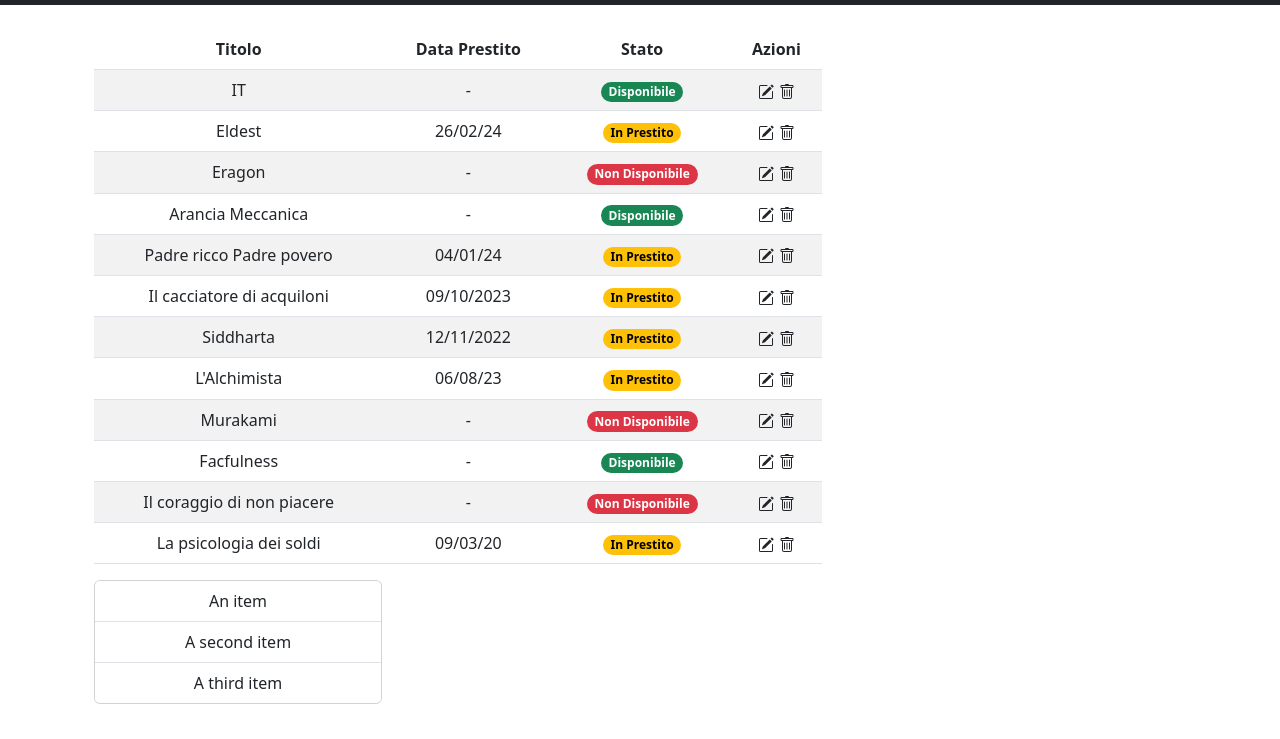
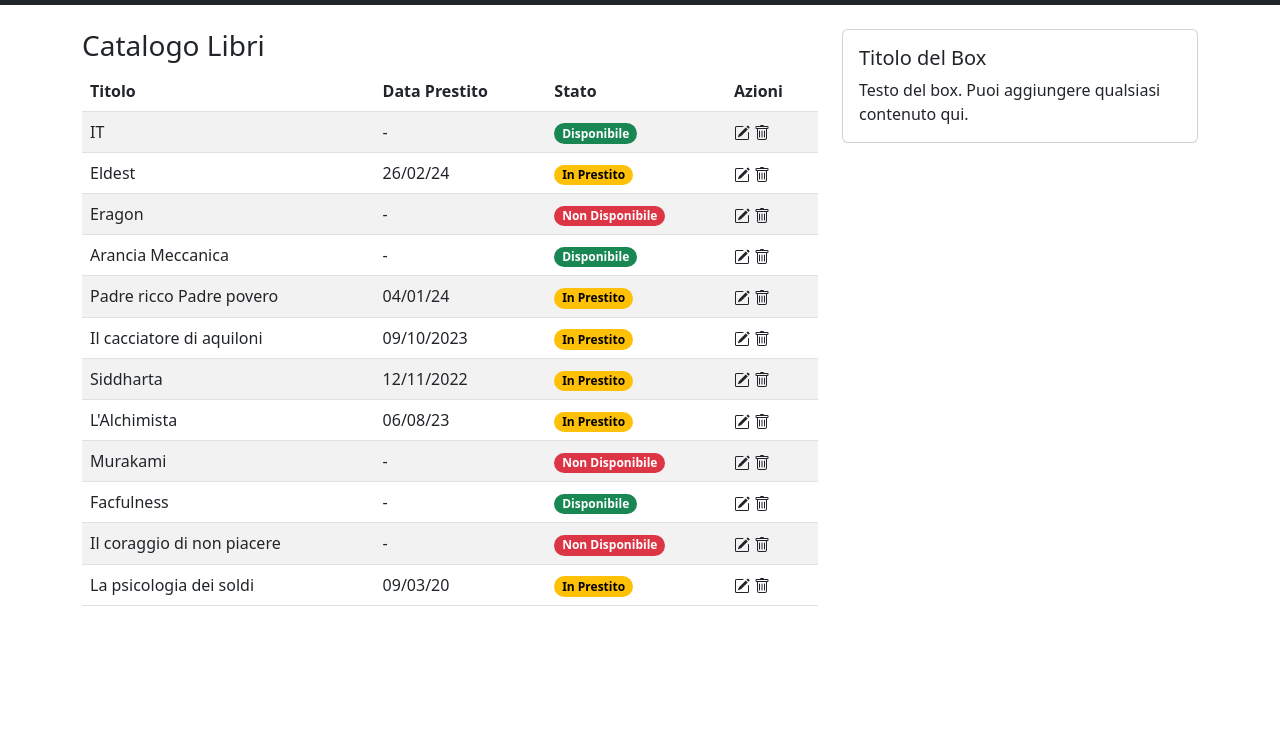
Before and after one commit to RFlow3r7/Bootstrap-Dashboard, a plain HTML site: page index.html in a window 1280 px wide. Shown: the part 61-800 px from the top of the page. Drawn offline with nearby package versions, Linux system fonts and the light colour scheme.

Commit message:
Aggiunto mt nella colonna destra

```diff
--- a/index.html
+++ b/index.html
@@ -46,10 +46,10 @@
     </nav>
 
 
-    <div class="container mt-4">
-        <div class="container text-center">
-            <div class="col-8">
-
+    <div class="container">
+        <div class="row">
+            <div class="col-md-8 mt-4">
+                <h3> Catalogo Libri </h3>
                 <table class="table table-striped">
                     <thead>
                         <tr>
@@ -172,7 +172,7 @@
                         </tr>
 
                         <tr>
-                            <td>Il cacciatore di acquiloni</th>
+                            <td>Il cacciatore di aquiloni</th>
                             <td>09/10/2023</td>
                             <td><span class="badge rounded-pill text-bg-warning">In Prestito</span></td>
                             <td><svg xmlns="http://www.w3.org/2000/svg" width="16" height="16" fill="currentColor"
@@ -329,16 +329,24 @@
         </div>
         </tbody>
         </table>
+
+
     </div>
-    <div class="col-4">
-        <div class="card" style="width: 18rem;">
-            <ul class="list-group list-group-flush">
-                <li class="list-group-item">An item</li>
-                <li class="list-group-item">A second item</li>
-                <li class="list-group-item">A third item</li>
-            </ul>
+
+
+    <div class="col-md-4">
+        <div class="mt-4"> </div>
+        <div class="card">
+            <div class="card-body">
+                <!-- Contenuto del box -->
+                <h5 class="card-title">Titolo del Box</h5>
+                <p class="card-text">Testo del box. Puoi aggiungere qualsiasi contenuto qui.</p>
+            </div>
         </div>
     </div>
+    </div>
+
+
 
     <script src="https://cdn.jsdelivr.net/npm/bootstrap@5.3.0/dist/js/bootstrap.bundle.min.js"></script>
 </body>
```
